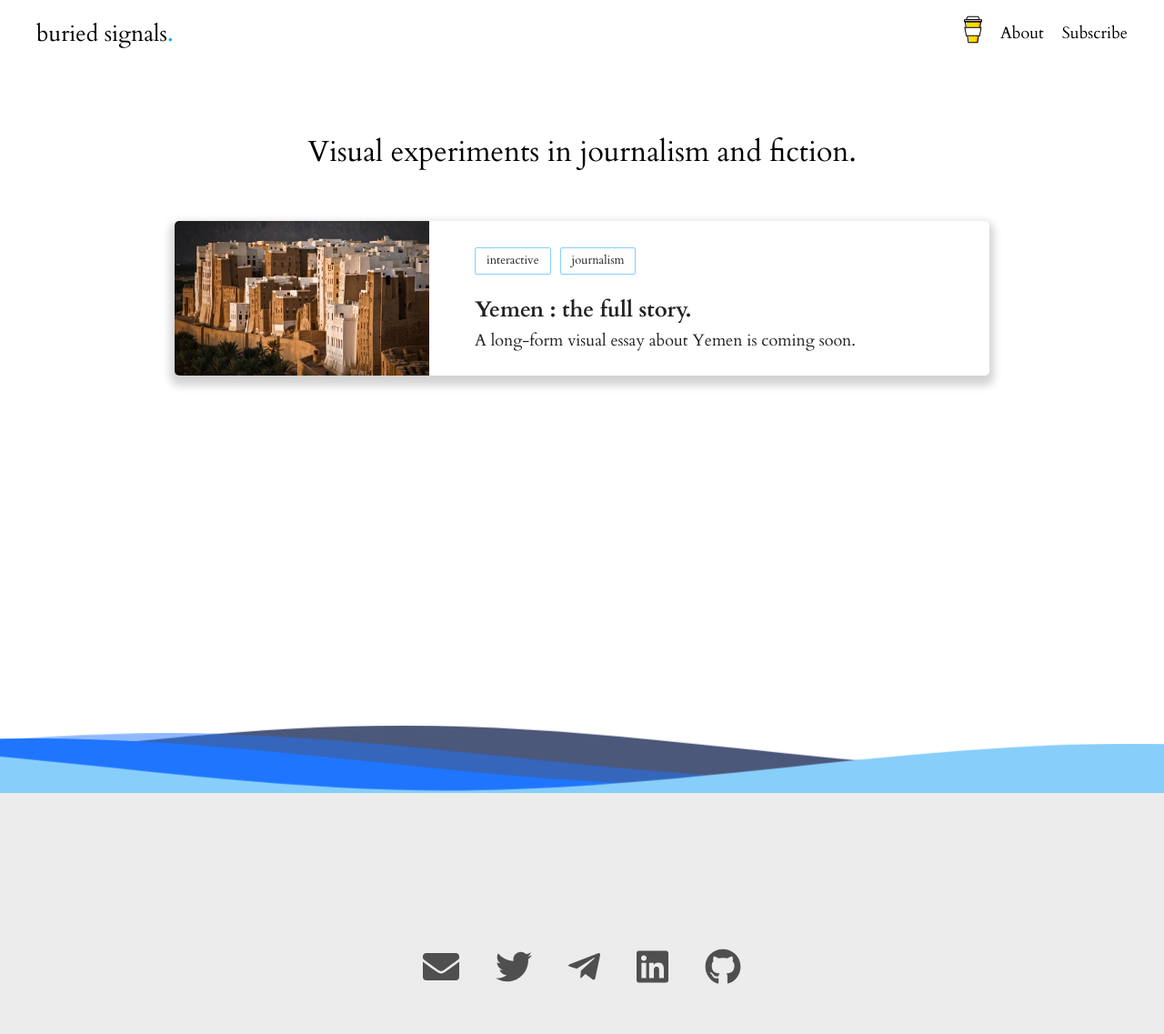
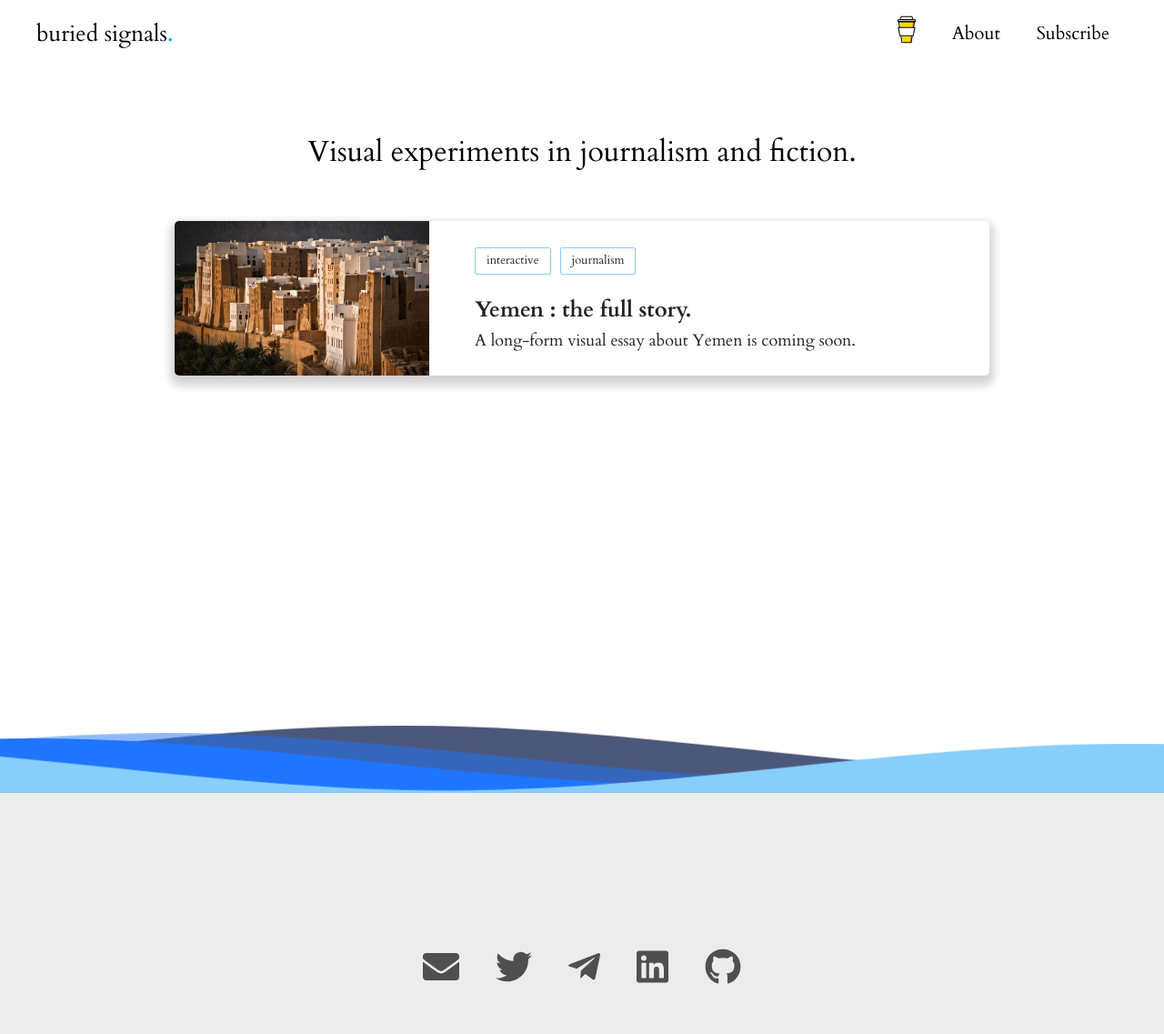
Before and after one commit to buriedsignals/blog, a Jekyll site: the page built from index.markdown, in a window 1280 px wide. Shown: the whole page at 91% size. Built offline with Jekyll 4.4.1, drawn with Linux system fonts in a browser that asks for light colours; grey boxes are pictures that could not be loaded.

Commit message:
navbar small adjustment

```diff
--- a/_sass/navbar.scss
+++ b/_sass/navbar.scss
@@ -40,8 +40,8 @@ align-items: center;
 .navbar-right a {
     color: black;
     text-decoration: none;
-    margin-right: 20px;
-    font-size: 18px;
+    margin-right: 40px;
+    font-size: 20px;
 }
 
 .navbar-right svg {
```
